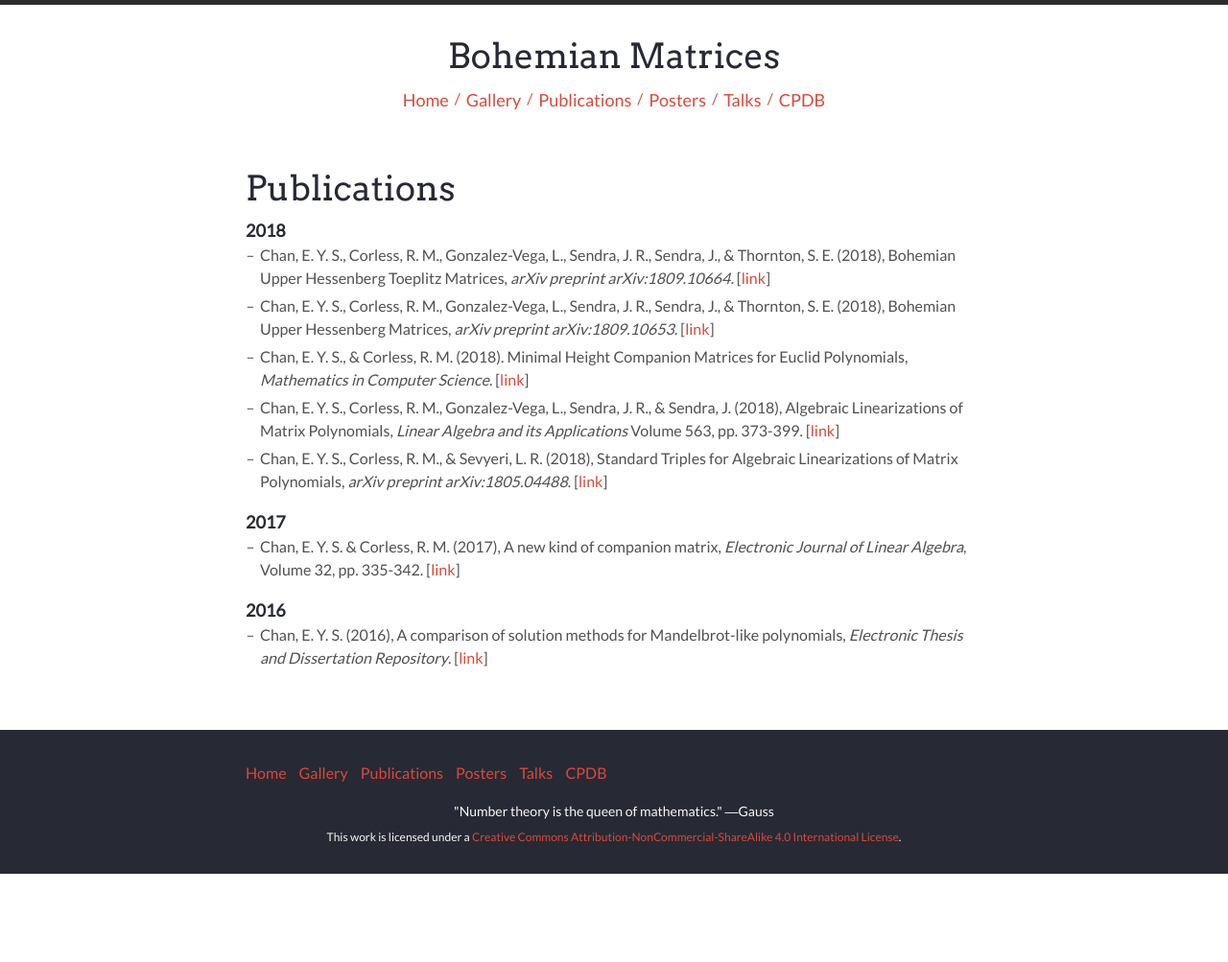
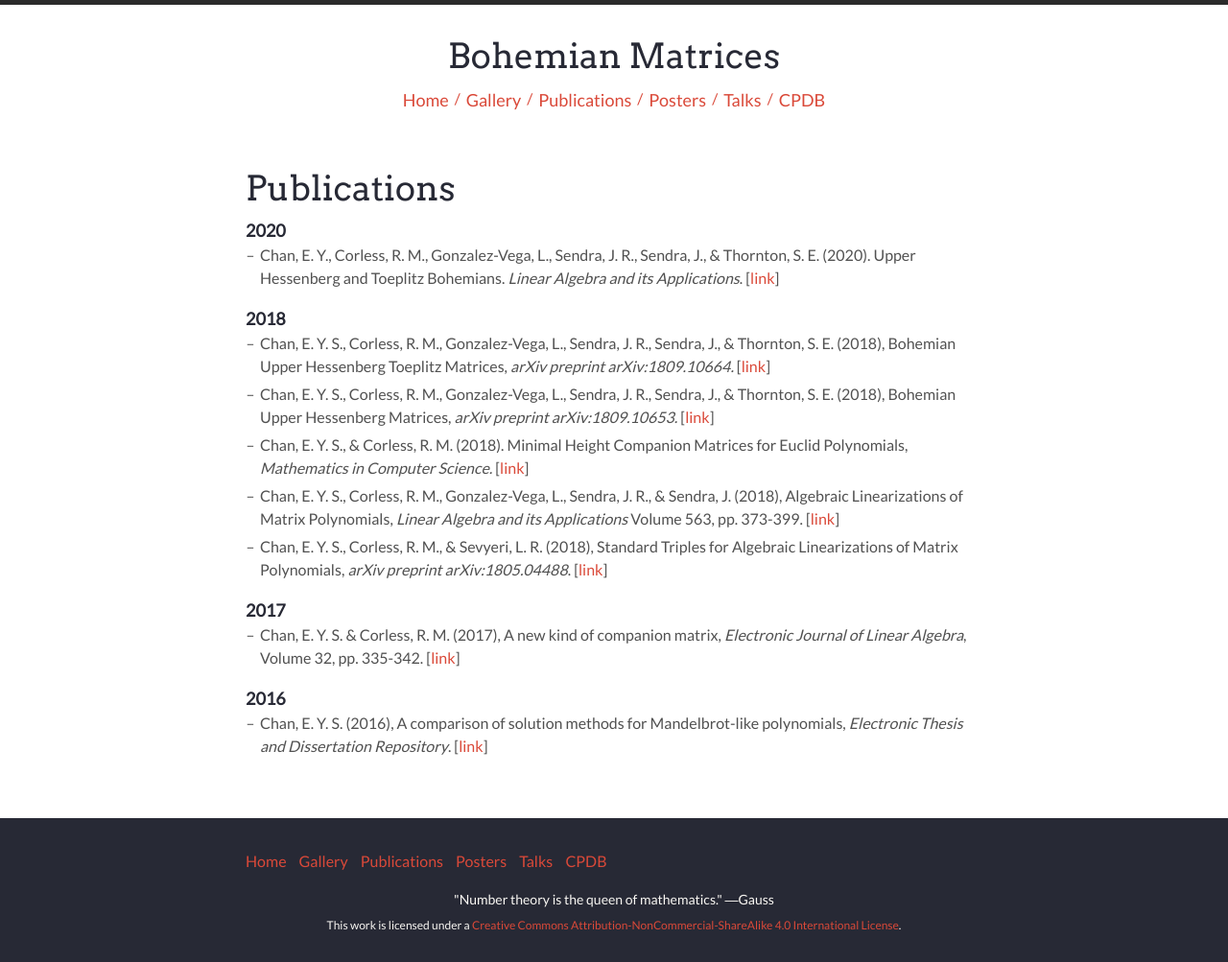
Before and after one commit to BohemianMatrices/BohemianMatrices, a Jekyll site: the page built from publications.md, in a window 1280 px wide. Shown: the whole page at 96% size. Built offline with Jekyll 4.4.1, drawn with Linux system fonts in a browser that asks for light colours; nearby versions of some CDN libraries; before the commit the page ends 911 px from its top, so only the background shows below that.

Commit message:
Added 2020 LAA paper to publications

```diff
--- a/publications.md
+++ b/publications.md
@@ -3,6 +3,9 @@ layout: page
 title: Publications
 permalink: /publications/
 ---
+
+#### 2020
+- Chan, E. Y., Corless, R. M., Gonzalez-Vega, L., Sendra, J. R., Sendra, J., & Thornton, S. E. (2020). Upper Hessenberg and Toeplitz Bohemians. <i>Linear Algebra and its Applications</i>. [<a href="https://www.sciencedirect.com/science/article/abs/pii/S0024379520301713" target="_blank">link</a>]
 
 #### 2018
 - Chan, E. Y. S., Corless, R. M., Gonzalez-Vega, L., Sendra, J. R., Sendra, J., & Thornton, S. E. (2018), Bohemian Upper Hessenberg Toeplitz Matrices, <i>arXiv preprint arXiv:1809.10664.</i> [<a href="https://arxiv.org/abs/1809.10664" target="_blank">link</a>]
```
